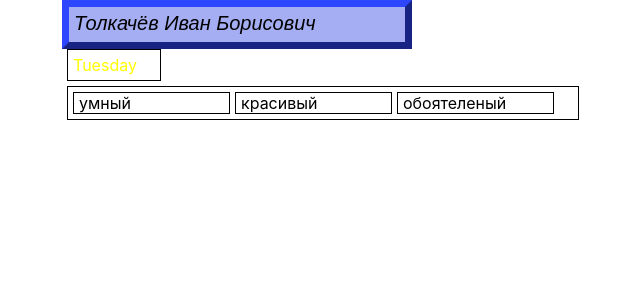
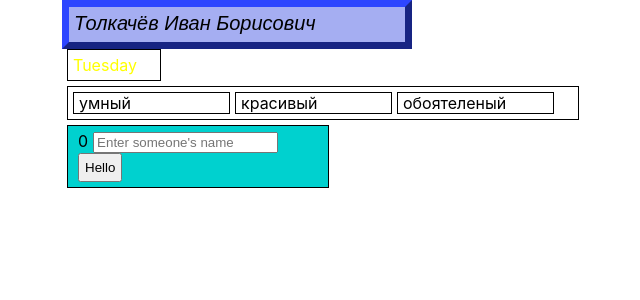
Before and after one commit to vantrey/homeWorkTasks, a React (Create React App) app: page / in a window 1280 px wide. Shown: the top 300 px of the page, without its empty margins (228-868 px from the left). Built offline with nearby package versions, Linux system fonts and the light colour scheme.

Commit message:
third ignat task - input and counter

```diff
--- a/src/App.js
+++ b/src/App.js
@@ -3,6 +3,7 @@ import './App.css';
 import Tolkachev from "./Tolkachev/Tolkachev";
 import TolkachevProgress from "./TolkachevProgress/TolkachevProgress";
 import TolkachevSkills from "./TolkachevSkills/TolkachevSkills";
+import TolkachevInput from "./TolkachevInput/TolkachevInput";
 
 const App = () => {
   return (
@@ -10,6 +11,7 @@ const App = () => {
       <Tolkachev/>
       <TolkachevProgress day={'Tuesday'}/>
       <TolkachevSkills/>
+      <TolkachevInput/>
     </div>
   );
 }
--- /dev/null
+++ b/src/TolkachevInput/TolkachevInput.jsx
@@ -0,0 +1,39 @@
+import React from 'react';
+import styles from './TolkachevInput.module.css'
+
+class TolkachevInput extends React.Component {
+  constructor(props) {
+    super(props);
+    this.inputRef = React.createRef()
+  }
+
+  state = {
+    counter: 0
+  }
+
+  OnClickHelloButton = () => {
+    let inputValue = this.inputRef.current.value
+    if (inputValue) {
+      let UpdCounter = {
+        counter: this.state.counter++
+      }
+      this.setState({UpdCounter})
+      alert(`Greetings, ${inputValue}!`)
+      this.inputRef.current.value = ''
+    } else {
+      alert(`Please, enter someone's name to greetings!`)
+    }
+  }
+
+  render = () => {
+    return (
+      <div className={styles.container}>
+        <span className={styles.counter}>{this.state.counter}</span>
+        <input placeholder={`Enter someone's name`} ref={this.inputRef}/>
+        <button className={styles.button} onClick={this.OnClickHelloButton}>Hello</button>
+      </div>
+    )
+  }
+}
+
+export default TolkachevInput
--- /dev/null
+++ b/src/TolkachevInput/TolkachevInput.module.css
@@ -0,0 +1,17 @@
+.container {
+  width: 250px;
+  border: 1px solid black;
+  margin: 5px;
+  padding: 5px;
+  background-color: #00d1cf;
+}
+
+.counter {
+  width: 15px;
+  margin: 5px;
+}
+
+.button {
+  margin-left: 5px;
+  padding: 5px;
+}
```
